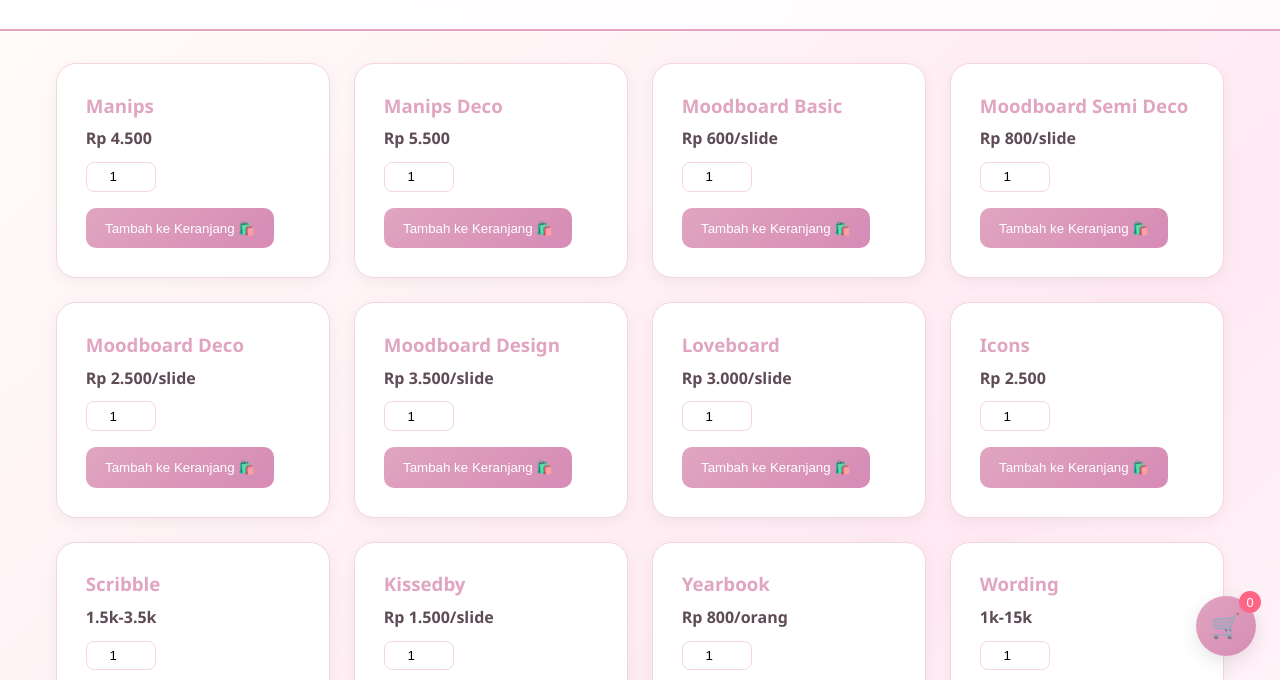
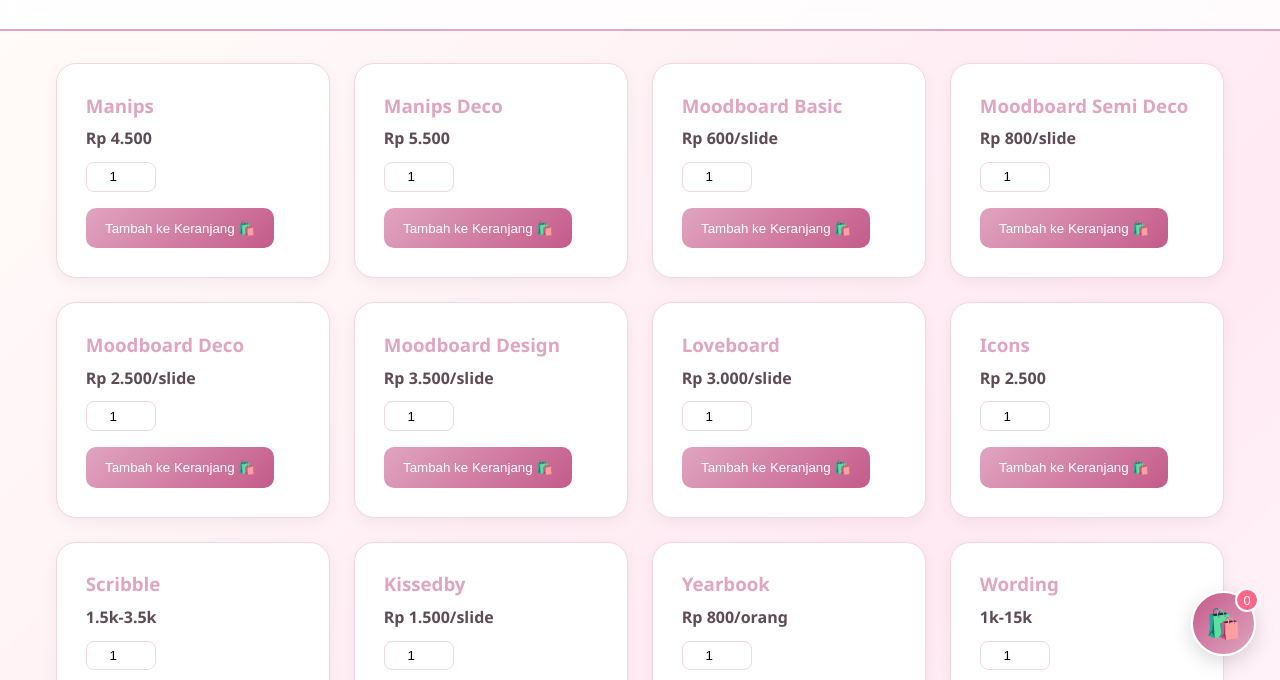
Before and after one commit to kirabian/waroengzai-zai, a plain HTML site: page index.html in a window 1280 px wide. Shown: the part 120-800 px from the top of the page. Drawn offline with Linux system fonts and the light colour scheme.

Commit message:
fixing bug

```diff
--- a/index.html
+++ b/index.html
@@ -18,6 +18,7 @@
   --vanilla: #FFFDF9;
   --text-dark: #5E4B56;
   --accent: #E0A5C0;
+  --accent-strong: #c45b8a;
 }
 
 body {
@@ -96,7 +97,7 @@ input[type="number"] {
 
 .add-to-cart {
   margin-top: 1rem;
-  background: linear-gradient(135deg, var(--accent), #d68bb5);
+  background: linear-gradient(135deg, var(--accent), var(--accent-strong));
   border: none;
   padding: .8rem 1.2rem;
   color: white;
@@ -113,15 +114,19 @@ input[type="number"] {
   position: fixed;
   bottom: 1.5rem;
   right: 1.5rem;
-  background: linear-gradient(135deg, var(--accent), #d68bb5);
-  border: none;
+  background: linear-gradient(135deg, var(--accent-strong), var(--accent));
+  border: 2px solid white;
   color: white;
   border-radius: 50%;
-  width: 60px;
-  height: 60px;
-  font-size: 1.5rem;
+  width: 65px;
+  height: 65px;
+  font-size: 1.8rem;
   cursor: pointer;
-  box-shadow: 0 6px 20px rgba(0,0,0,0.1);
+  box-shadow: 0 6px 20px rgba(0,0,0,0.15);
+  transition: transform .2s;
+}
+.cart-btn:hover {
+  transform: scale(1.1);
 }
 .cart-count {
   position: absolute;
@@ -129,13 +134,14 @@ input[type="number"] {
   right: -5px;
   background: #ff6584;
   color: white;
-  width: 22px;
-  height: 22px;
+  width: 24px;
+  height: 24px;
   border-radius: 50%;
   font-size: .8rem;
   display: flex;
   justify-content: center;
   align-items: center;
+  border: 2px solid white;
 }
 
 /* === MODAL CART === */
@@ -143,10 +149,12 @@ input[type="number"] {
   display: none;
   position: fixed;
   inset: 0;
-  background: rgba(255,255,255,0.7);
+  background: rgba(255,255,255,0.8);
   backdrop-filter: blur(5px);
   z-index: 2000;
+  overflow-y: auto;
 }
+
 .modal-content {
   background: #fff;
   max-width: 500px;
@@ -154,7 +162,10 @@ input[type="number"] {
   padding: 2rem;
   border-radius: 20px;
   border: 1.5px solid #f5d6e0;
+  max-height: 85vh;
+  overflow-y: auto;
 }
+
 .close-btn {
   background: none;
   border: none;
@@ -188,7 +199,7 @@ input[type="number"] {
   height: 24px;
 }
 .payment-btn.selected, .payment-btn:hover {
-  background: linear-gradient(135deg, var(--accent), #d68bb5);
+  background: linear-gradient(135deg, var(--accent), var(--accent-strong));
   color: #fff;
 }
 
@@ -248,7 +259,7 @@ footer {
   <div class="catalog-grid" id="catalogGrid"></div>
 </div>
 
-<button class="cart-btn" onclick="openCart()">🛒<span class="cart-count" id="cartCount">0</span></button>
+<button class="cart-btn" onclick="openCart()">🛍️<span class="cart-count" id="cartCount">0</span></button>
 
 <!-- CART MODAL -->
 <div class="modal" id="cartModal">
@@ -270,7 +281,7 @@ footer {
         <img src="https://upload.wikimedia.org/wikipedia/commons/9/94/QRIS_logo.svg" alt="QRIS">QRIS
       </button>
       <button class="payment-btn" onclick="selectPayment('ShopeePay', event)">
-        <img src="assets/logo-shopeepay.png"ShopeePay">ShopeePay
+        <img src="assets/logo-shopeepay.png" alt="ShopeePay">ShopeePay
       </button>
     </div>
 
@@ -355,7 +366,11 @@ function closeCart(){
 
 function renderCart(){
   const c=document.getElementById('cartItems');
-  if(cart.length===0){c.innerHTML='<p style="text-align:center;">Keranjang kosong 🥺</p>';document.getElementById('totalPrice').textContent='Total: Rp 0';return;}
+  if(cart.length===0){
+    c.innerHTML='<p style="text-align:center;">Keranjang kosong 🥺</p>';
+    document.getElementById('totalPrice').textContent='Total: Rp 0';
+    return;
+  }
   c.innerHTML=cart.map((i,idx)=>`
   <div style="display:flex;justify-content:space-between;align-items:center;margin:.5rem 0;">
     <div><strong>${i.name}</strong><br>${i.quantity}x Rp ${i.price.toLocaleString('id-ID')}</div>
```
